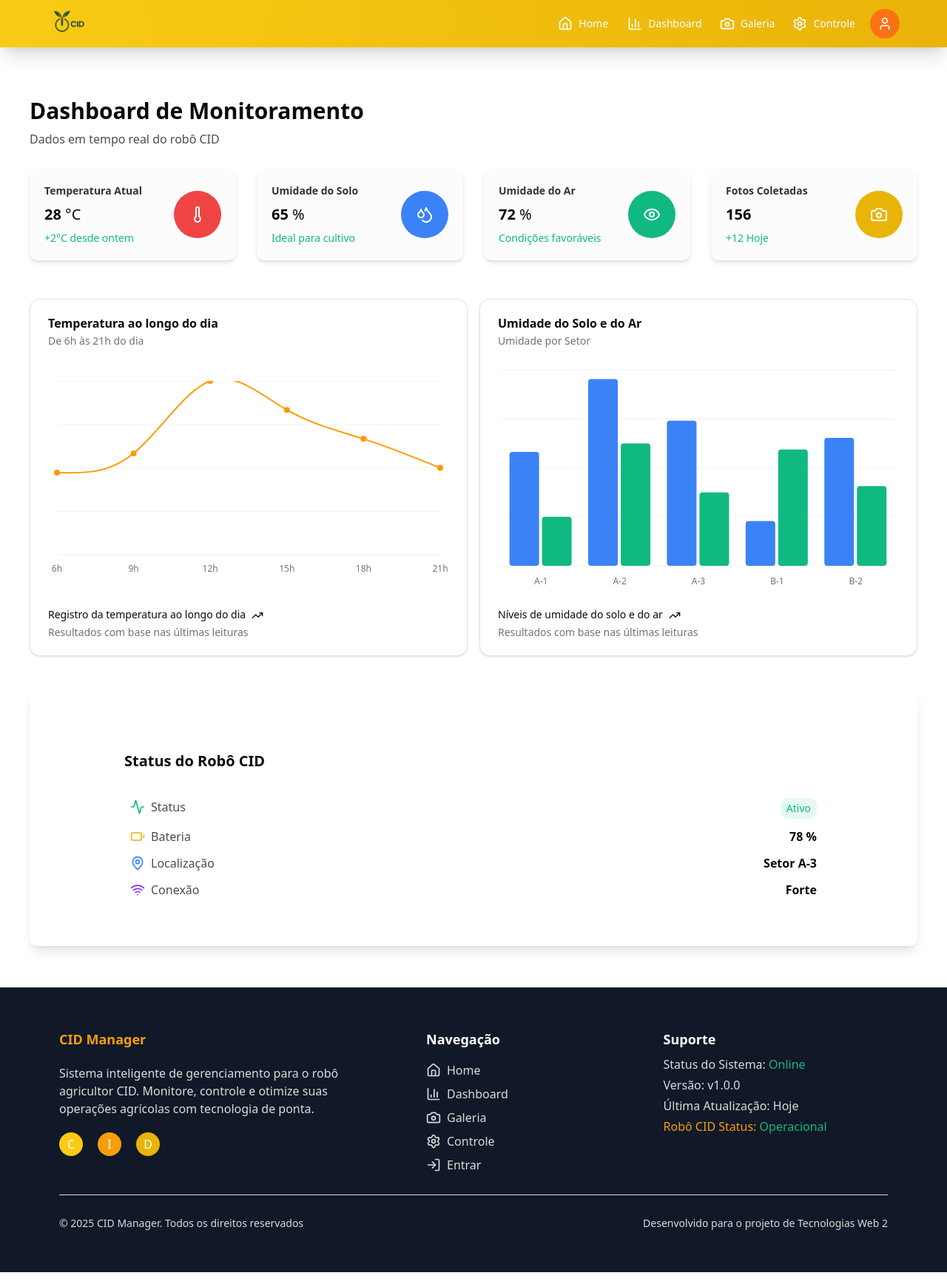
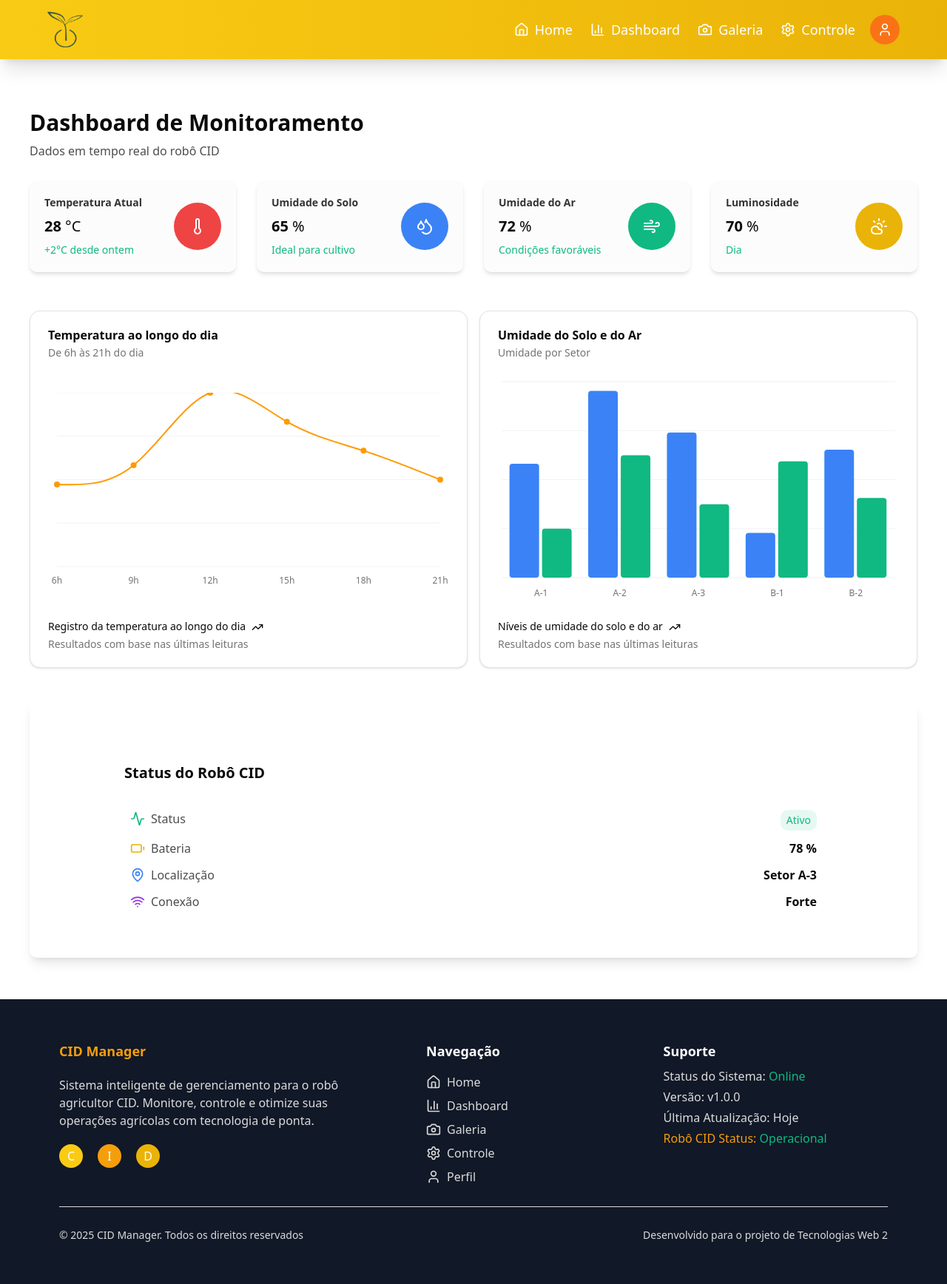
Before and after one commit to arturj9/cid-front, a Next.js app: page /dashboard in a window 1280 px wide. Shown: the whole page at 74% size. Built offline with nearby package versions, Linux system fonts and the light colour scheme.

Commit message:
fix: ajustando rotas da navbar e footer

```diff
--- a/src/app/(pages)/controle/page.tsx
+++ b/src/app/(pages)/controle/page.tsx
@@ -24,10 +24,10 @@ export default function Controle() {
     setLog((prev) => [...prev, `[${new Date().toLocaleTimeString()}] Pausado`]);
   }
 
-  function handleParar() {
-    setStatus("Parado");
-    setLog((prev) => [...prev, `[${new Date().toLocaleTimeString()}] Parado`]);
-  }
+  // function handleParar() {
+  //   setStatus("Parado");
+  //   setLog((prev) => [...prev, `[${new Date().toLocaleTimeString()}] Parado`]);
+  // }
 
   function handleRetornarBase() {
     setSetor("Base");
@@ -141,7 +141,7 @@ export default function Controle() {
                   Pausar
                 </button>
               </div>
-              <button
+              {/* <button
                 className="inline-flex items-center justify-center gap-2 whitespace-nowrap rounded-md text-sm font-medium ring-offset-background transition-colors focus-visible:outline-none focus-visible:ring-2 focus-visible:ring-ring focus-visible:ring-offset-2 disabled:pointer-events-none disabled:opacity-50 [&_svg]:pointer-events-none [&_svg]:size-4 [&_svg]:shrink-0 text-primary-foreground h-10 px-4 py-2 w-full bg-gray-600 hover:bg-gray-700"
                 onClick={handleParar}
                 disabled={status === "Parado"}
@@ -162,7 +162,7 @@ export default function Controle() {
                   <path d="M3 3v5h5"></path>
                 </svg>
                 Parar
-              </button>
+              </button> */}
               <button
                 className="inline-flex items-center justify-center gap-2 whitespace-nowrap rounded-md text-sm font-medium ring-offset-background transition-colors focus-visible:outline-none focus-visible:ring-2 focus-visible:ring-ring focus-visible:ring-offset-2 disabled:pointer-events-none disabled:opacity-50 [&_svg]:pointer-events-none [&_svg]:size-4 [&_svg]:shrink-0 text-primary-foreground h-10 px-4 py-2 w-full bg-blue-600 hover:bg-blue-700"
                 onClick={handleRetornarBase}
--- a/src/app/(pages)/dashboard/page.tsx
+++ b/src/app/(pages)/dashboard/page.tsx
@@ -1,8 +1,8 @@
 import {
   Thermometer,
   Droplets,
-  Eye,
-  Camera,
+  Wind,
+  CloudSun,
   Activity,
   Battery,
   MapPin,
@@ -98,7 +98,7 @@ export default function Dashboard() {
                 className="w-16 h-16 rounded-full bg-verde flex
             justify-center items-center"
               >
-                <Eye color="white" />
+                <Wind color="white" />
               </div>
             </div>
             <div
@@ -107,16 +107,24 @@ export default function Dashboard() {
             >
               <div className="flex flex-col gap-2">
                 <p className="font-semibold text-black/80 text-sm">
-                  Fotos Coletadas
+                  Luminosidade
                 </p>
-                <h2 className="font-extrabold text-xl">156 </h2>
-                <p className="text-verde text-sm">+12 Hoje</p>
+                <h2 className="font-extrabold text-xl">
+                  70{" "}
+                  <span
+                    className="
+              font-normal"
+                  >
+                    %
+                  </span>{" "}
+                </h2>
+                <p className="text-verde text-sm">Dia</p>
               </div>
               <div
                 className="w-16 h-16 rounded-full bg-amarelo-terc flex
             justify-center items-center"
               >
-                <Camera color="white" />
+                <CloudSun color="white" />
               </div>
             </div>
           </section>
--- /dev/null
+++ b/src/app/(pages)/perfil/page.tsx
@@ -0,0 +1,8 @@
+export default function Perfil() {
+  return (
+    <div>
+      <div>Pagina</div>
+      <div>Perfil</div>
+    </div>
+  );
+}
--- a/src/components/footer.tsx
+++ b/src/components/footer.tsx
@@ -1,4 +1,4 @@
-import { Home, BarChart3, Camera, Settings, LogIn } from "lucide-react";
+import { Home, BarChart3, Camera, Settings, User } from "lucide-react";
 import Link from "next/link";
 
 export function Footer() {
@@ -39,6 +39,7 @@ export function Footer() {
               Navegação
             </h3>
             <Link
+              prefetch
               href={"/home"}
               className="flex gap-2 items-center hover:cursor-pointer
              hover:text-amarelo-sec w-32"
@@ -47,6 +48,7 @@ export function Footer() {
               Home
             </Link>
             <Link
+              prefetch
               href={"/dashboard"}
               className="flex gap-2 items-center hover:cursor-pointer
              hover:text-amarelo-sec w-32"
@@ -55,6 +57,7 @@ export function Footer() {
               Dashboard
             </Link>
             <Link
+              prefetch
               href={"/galeria"}
               className="flex gap-2 items-center hover:cursor-pointer
              hover:text-amarelo-sec w-32"
@@ -63,6 +66,7 @@ export function Footer() {
               Galeria
             </Link>
             <Link
+              prefetch
               href={"/controle"}
               className="flex gap-2 items-center hover:cursor-pointer
              hover:text-amarelo-sec w-32"
@@ -71,12 +75,13 @@ export function Footer() {
               Controle
             </Link>
             <Link
-              href={"/"}
+              href={"/perfil"}
+              prefetch
               className="flex gap-2 items-center hover:cursor-pointer
             hover:text-amarelo-sec w-32"
             >
-              <LogIn width={20} />
-              Entrar
+              <User width={20} />
+              Perfil
             </Link>
           </div>
         </div>
--- a/src/components/mySheet.tsx
+++ b/src/components/mySheet.tsx
@@ -7,7 +7,7 @@ import {
   SheetTrigger,
 } from "@/components/ui/sheet";
 
-import { Menu, Home, BarChart3, Camera, Settings, LogOut } from "lucide-react";
+import { Menu, Home, BarChart3, Camera, Settings, User } from "lucide-react";
 import Link from "next/link";
 
 export function MySheet() {
@@ -24,6 +24,7 @@ export function MySheet() {
             w-36 items-start"
           >
             <Link
+              prefetch
               href={"/home"}
               className="flex gap-3 items-center justify-center text-white
           rounded-sm p-1 text-lg  "
@@ -33,6 +34,7 @@ export function MySheet() {
             </Link>
 
             <Link
+              prefetch
               href={"/dashboard"}
               className="flex gap-3 items-center justify-center text-white
           rounded-sm p-1 text-lg  "
@@ -41,6 +43,7 @@ export function MySheet() {
               Dashboard
             </Link>
             <Link
+              prefetch
               href={"/galeria"}
               className="flex gap-3 items-center justify-center text-white
           rounded-sm p-1 text-lg  "
@@ -49,6 +52,7 @@ export function MySheet() {
               Galeria
             </Link>
             <Link
+              prefetch
               href={"/controle"}
               className="flex gap-3 items-center justify-center text-white
           rounded-sm p-1 text-lg  "
@@ -57,12 +61,13 @@ export function MySheet() {
               Controle
             </Link>
             <Link
-              href={"/"}
+              prefetch
+              href={"/perfil"}
               className="flex gap-3 items-center justify-center text-white
           rounded-sm p-1 text-lg  "
             >
-              <LogOut width={30} />
-              Sair
+              <User width={30} />
+              Perfil
             </Link>
           </SheetDescription>
         </SheetHeader>
--- a/src/components/navbar.tsx
+++ b/src/components/navbar.tsx
@@ -7,51 +7,56 @@ export function NavBar() {
     <div>
       <nav
         className="bg-gradient-to-r from-amarelo-base to-amarelo-terc flex justify-between
-       px-10 md:px-16 md:h-16 h-12 items-center shadow-xl "
+       px-10 md:px-16 md:h-20 h-14 items-center shadow-xl "
       >
-        <div className="w-14 h-14 relative">
-          <Image src="/logo/logo_CID_r.png" color="white" alt="logo CID" fill />
-        </div>
+        <Link href={"/home"} prefetch className="w-12 h-12 relative">
+          <Image src="/logo/logo_CID.png" color="white" alt="logo CID" fill />
+        </Link>
         <div className="md:hidden">
           <MySheet />
         </div>
-        <div className=" h-10 md:flex items-center gap-4 hidden">
+        <div className=" h-12 md:h-16 md:flex items-center gap-4 hidden">
           <Link
+            prefetch
             href={"/home"}
             className="flex gap-2 items-center justify-center min-w-20 text-white
-          rounded-sm p-1 text-sm hover:bg-laranja/75 transition-all duration-200"
+          rounded-sm p-1 text-sm md:text-lg hover:bg-laranja/75 transition-all duration-200"
           >
             <Home width={20} />
             Home
           </Link>
           <Link
+            prefetch
             href={"/dashboard"}
             className="flex gap-2 items-center justify-center min-w-20 text-white
-          rounded-sm p-1 text-sm hover:bg-laranja/75 transition-all duration-200"
+          rounded-sm p-1 text-sm md:text-lg hover:bg-laranja/75 transition-all duration-200"
           >
             <BarChart3 width={20} />
             Dashboard
           </Link>
           <Link
+            prefetch
             href={"/galeria"}
             className="flex gap-2 items-center justify-center min-w-20 text-white
-          rounded-sm p-1 text-sm hover:bg-laranja/75 transition-all duration-200"
+          rounded-sm p-1 text-sm md:text-lg hover:bg-laranja/75 transition-all duration-200"
           >
             <Camera width={20} />
             Galeria
           </Link>
           <Link
+            prefetch
             href={"/controle"}
             className="flex gap-2 items-center justify-center min-w-20 text-white
-          rounded-sm p-1 text-sm hover:bg-laranja/75 transition-all duration-200"
+          rounded-sm p-1 text-sm md:text-lg hover:bg-laranja/75 transition-all duration-200"
           >
             <Settings width={20} />
             Controle
           </Link>
           <Link
-            href={"/"}
+            prefetch
+            href={"/perfil"}
             className="flex gap-2 items-center justify-center bg-laranja w-10 h-10 text-white
-          rounded-full p-1 text-sm hover:bg-laranja/75 transition-all duration-200"
+          rounded-full p-1 text-sm md:text-lg hover:bg-laranja/75 transition-all duration-200"
           >
             <User width={20} />
           </Link>
```
Also changed, not shown: public/logo/logo_CID.png (added).
